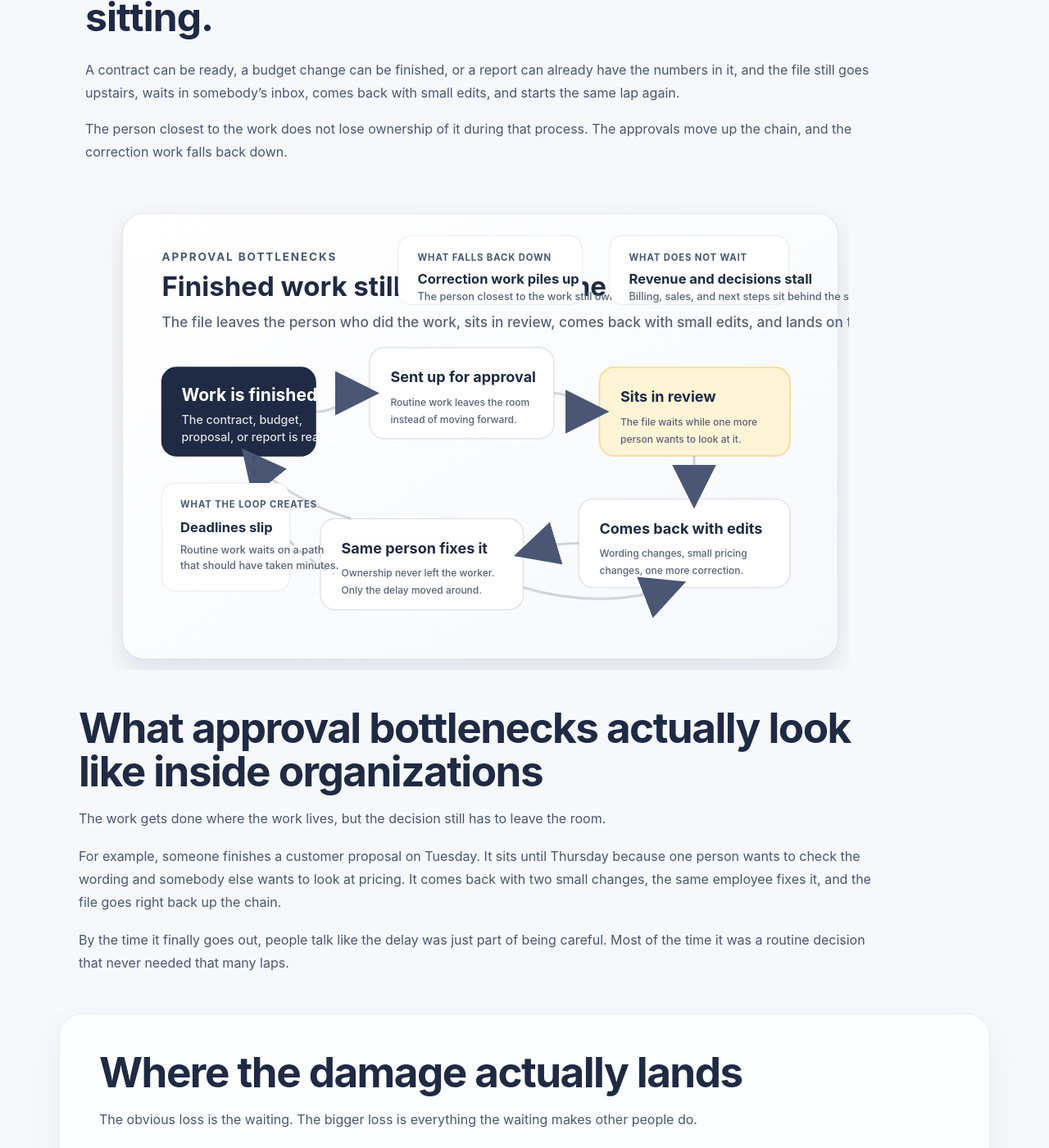
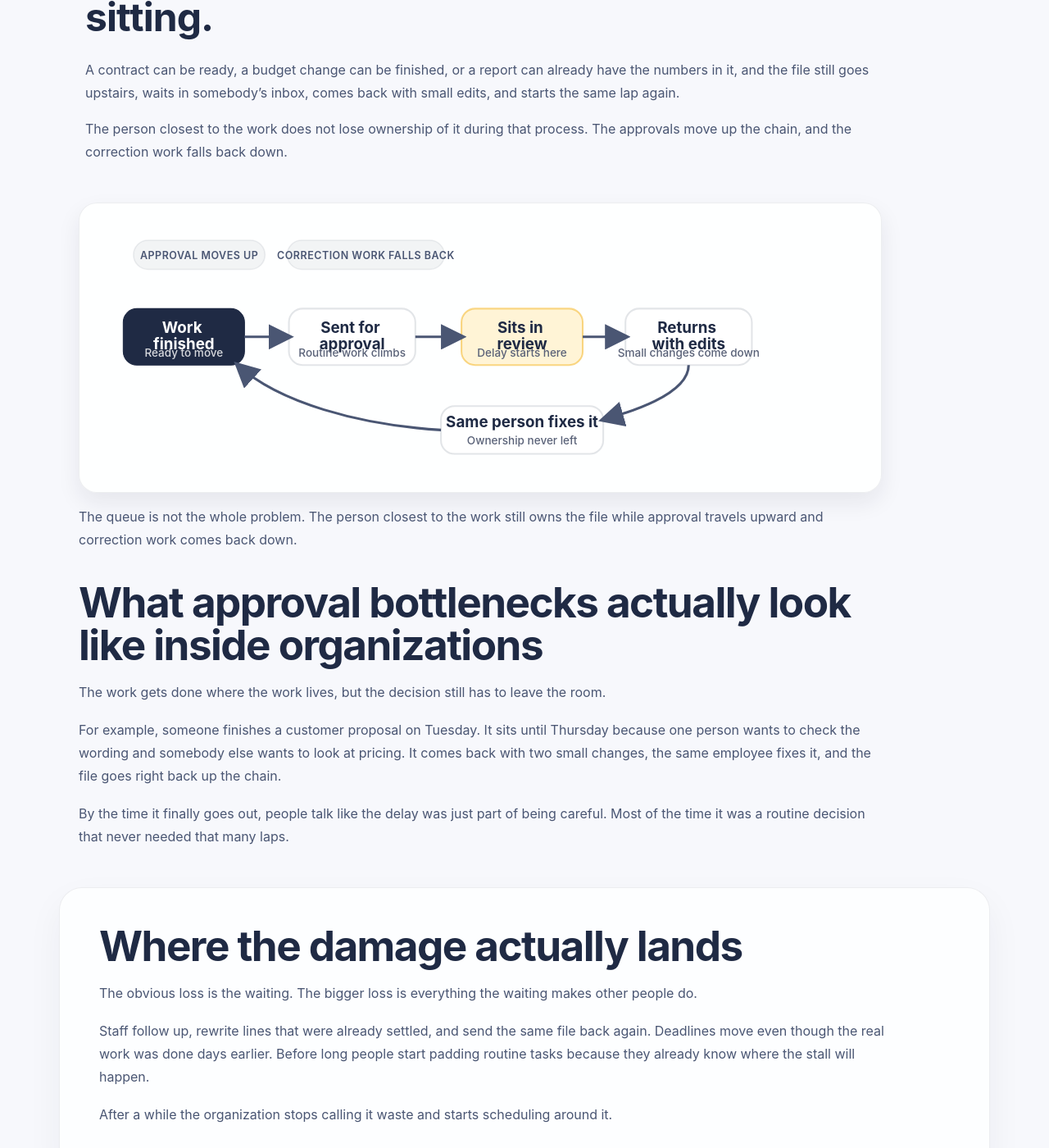
Before and after one commit to efost7873/integratedvaluearchitecture.com, a Jekyll site: the page built from approval-bottlenecks.html, in a window 1280 px wide and 1400 px high, scrolled down 213 px. Shown: the whole window at 82% size. Built offline with Jekyll 4.4.1, drawn with Linux system fonts in a browser that asks for light colours.

Commit message:
Update visual-approval-loop.html

```diff
--- a/_includes/visual-approval-loop.html
+++ b/_includes/visual-approval-loop.html
@@ -1,98 +1,74 @@
-<div class="iva-visual-block iva-visual-block--loop" aria-labelledby="approval-loop-title approval-loop-desc">
-  <figure class="iva-visual-card">
-    <svg viewBox="0 0 1200 760" role="img" aria-labelledby="approval-loop-title approval-loop-desc" xmlns="http://www.w3.org/2000/svg">
-      <title id="approval-loop-title">Approval bottleneck loop</title>
-      <desc id="approval-loop-desc">A diagram showing finished work going up for approval, sitting in review, coming back with edits, and falling back on the same person to fix before the file goes up again.</desc>
+<div class="iva-visual-block" aria-labelledby="approvalLoopTitle approvalLoopDesc">
+  <figure class="iva-visual-frame">
+    <svg viewBox="0 0 900 300" role="img" aria-labelledby="approvalLoopTitle approvalLoopDesc" xmlns="http://www.w3.org/2000/svg">
+      <title id="approvalLoopTitle">Approval bottleneck loop</title>
+      <desc id="approvalLoopDesc">A simple loop showing finished work going up for approval, sitting in review, coming back with edits, and returning to the same person for correction.</desc>
+
       <defs>
-        <linearGradient id="approvalBg" x1="0" y1="0" x2="1" y2="1">
-          <stop offset="0%" stop-color="#ffffff"/>
-          <stop offset="100%" stop-color="#f7f8fc"/>
-        </linearGradient>
-        <filter id="approvalShadow" x="-20%" y="-20%" width="140%" height="160%">
-          <feDropShadow dx="0" dy="18" stdDeviation="22" flood-color="#14203a" flood-opacity="0.10"/>
-        </filter>
-        <marker id="approvalArrow" markerWidth="18" markerHeight="18" refX="14" refY="9" orient="auto">
-          <path d="M0,0 L18,9 L0,18 Z" fill="#4a5673"/>
+        <marker id="ivaArrowHead" markerWidth="10" markerHeight="10" refX="8" refY="5" orient="auto">
+          <path d="M0 0 L10 5 L0 10 Z" fill="#4A5673"></path>
         </marker>
         <style>
-          .frame { fill: url(#approvalBg); stroke: rgba(31,42,68,0.08); stroke-width: 1.5; }
-          .eyebrow { font: 700 18px -apple-system,BlinkMacSystemFont,'Segoe UI',Roboto,Helvetica,Arial,sans-serif; letter-spacing: 0.14em; text-transform: uppercase; fill: #4a5673; }
-          .headline { font: 700 44px -apple-system,BlinkMacSystemFont,'Segoe UI',Roboto,Helvetica,Arial,sans-serif; fill: #1f2a44; }
-          .subcopy { font: 500 23px/1.45 -apple-system,BlinkMacSystemFont,'Segoe UI',Roboto,Helvetica,Arial,sans-serif; fill: #5a6278; }
-          .node { fill: #ffffff; stroke: rgba(31,42,68,0.10); stroke-width: 2; }
-          .node-dark { fill: #1f2a44; stroke: #1f2a44; stroke-width: 2; }
-          .node-accent { fill: #fff4d6; stroke: rgba(242,169,0,0.42); stroke-width: 2; }
-          .node-title { font: 700 28px -apple-system,BlinkMacSystemFont,'Segoe UI',Roboto,Helvetica,Arial,sans-serif; fill: #1f2a44; }
-          .node-title-inverse { font: 700 28px -apple-system,BlinkMacSystemFont,'Segoe UI',Roboto,Helvetica,Arial,sans-serif; fill: #ffffff; }
-          .node-copy { font: 500 19px/1.45 -apple-system,BlinkMacSystemFont,'Segoe UI',Roboto,Helvetica,Arial,sans-serif; fill: #5a6278; }
-          .node-copy-inverse { font: 500 19px/1.45 -apple-system,BlinkMacSystemFont,'Segoe UI',Roboto,Helvetica,Arial,sans-serif; fill: rgba(255,255,255,0.85); }
-          .connector { stroke: #4a5673; stroke-width: 7; fill: none; marker-end: url(#approvalArrow); }
-          .connector-soft { stroke: rgba(31,42,68,0.20); stroke-width: 4; stroke-dasharray: 10 12; fill: none; }
-          .cost-card { fill: #ffffff; stroke: rgba(31,42,68,0.08); stroke-width: 1.5; }
-          .cost-kicker { font: 700 15px -apple-system,BlinkMacSystemFont,'Segoe UI',Roboto,Helvetica,Arial,sans-serif; letter-spacing: 0.08em; text-transform: uppercase; fill: #4a5673; }
-          .cost-title { font: 700 22px -apple-system,BlinkMacSystemFont,'Segoe UI',Roboto,Helvetica,Arial,sans-serif; fill: #1f2a44; }
-          .cost-copy { font: 500 17px/1.45 -apple-system,BlinkMacSystemFont,'Segoe UI',Roboto,Helvetica,Arial,sans-serif; fill: #5a6278; }
+          .iva-step { fill: #ffffff; stroke: rgba(31,42,68,0.12); stroke-width: 2; }
+          .iva-step-dark { fill: #1F2A44; stroke: #1F2A44; }
+          .iva-step-accent { fill: #FFF4D6; stroke: rgba(242,169,0,0.45); stroke-width: 2; }
+          .iva-label { font: 700 18px -apple-system,BlinkMacSystemFont,'Segoe UI',Roboto,Helvetica,Arial,sans-serif; fill: #1F2A44; }
+          .iva-label-dark { font: 700 18px -apple-system,BlinkMacSystemFont,'Segoe UI',Roboto,Helvetica,Arial,sans-serif; fill: #ffffff; }
+          .iva-copy { font: 500 13px -apple-system,BlinkMacSystemFont,'Segoe UI',Roboto,Helvetica,Arial,sans-serif; fill: #5A6278; }
+          .iva-copy-dark { font: 500 13px -apple-system,BlinkMacSystemFont,'Segoe UI',Roboto,Helvetica,Arial,sans-serif; fill: rgba(255,255,255,0.82); }
+          .iva-line { fill: none; stroke: #4A5673; stroke-width: 3; marker-end: url(#ivaArrowHead); }
+          .iva-chip { fill: rgba(31,42,68,0.05); stroke: rgba(31,42,68,0.08); stroke-width: 1.5; }
+          .iva-chip-text { font: 600 12px -apple-system,BlinkMacSystemFont,'Segoe UI',Roboto,Helvetica,Arial,sans-serif; fill: #4A5673; letter-spacing: 0.04em; text-transform: uppercase; }
         </style>
       </defs>
 
-      <rect class="frame" x="18" y="18" width="1164" height="724" rx="34" filter="url(#approvalShadow)"/>
+      <rect x="32" y="104" width="142" height="66" rx="16" class="iva-step-dark"></rect>
+      <text x="103" y="132" text-anchor="middle" class="iva-label-dark">
+        <tspan x="103" dy="0">Work</tspan>
+        <tspan x="103" dy="20">finished</tspan>
+      </text>
+      <text x="103" y="160" text-anchor="middle" class="iva-copy-dark">Ready to move</text>
 
-      <text class="eyebrow" x="82" y="94">Approval bottlenecks</text>
-      <text class="headline" x="82" y="152">Finished work still takes the same slow lap.</text>
-      <text class="subcopy" x="82" y="202">The file leaves the person who did the work, sits in review, comes back with small edits, and lands on the same person to fix before it goes up again.</text>
+      <rect x="226" y="104" width="148" height="66" rx="16" class="iva-step"></rect>
+      <text x="300" y="132" text-anchor="middle" class="iva-label">
+        <tspan x="300" dy="0">Sent for</tspan>
+        <tspan x="300" dy="20">approval</tspan>
+      </text>
+      <text x="300" y="160" text-anchor="middle" class="iva-copy">Routine work climbs</text>
 
-      <rect class="node-dark" x="82" y="268" width="250" height="144" rx="24"/>
-      <text class="node-title-inverse" x="114" y="322">Work is finished</text>
-      <text class="node-copy-inverse" x="114" y="360">The contract, budget,</text>
-      <text class="node-copy-inverse" x="114" y="388">proposal, or report is ready.</text>
+      <rect x="428" y="104" width="142" height="66" rx="16" class="iva-step-accent"></rect>
+      <text x="499" y="132" text-anchor="middle" class="iva-label">
+        <tspan x="499" dy="0">Sits in</tspan>
+        <tspan x="499" dy="20">review</tspan>
+      </text>
+      <text x="499" y="160" text-anchor="middle" class="iva-copy">Delay starts here</text>
 
-      <rect class="node" x="420" y="236" width="300" height="148" rx="24"/>
-      <text class="node-title" x="454" y="292">Sent up for approval</text>
-      <text class="node-copy" x="454" y="330">Routine work leaves the room</text>
-      <text class="node-copy" x="454" y="358">instead of moving forward.</text>
+      <rect x="620" y="104" width="148" height="66" rx="16" class="iva-step"></rect>
+      <text x="694" y="132" text-anchor="middle" class="iva-label">
+        <tspan x="694" dy="0">Returns</tspan>
+        <tspan x="694" dy="20">with edits</tspan>
+      </text>
+      <text x="694" y="160" text-anchor="middle" class="iva-copy">Small changes come down</text>
 
-      <rect class="node-accent" x="794" y="268" width="310" height="144" rx="24"/>
-      <text class="node-title" x="828" y="324">Sits in review</text>
-      <text class="node-copy" x="828" y="362">The file waits while one more</text>
-      <text class="node-copy" x="828" y="390">person wants to look at it.</text>
+      <rect x="404" y="218" width="190" height="56" rx="16" class="iva-step"></rect>
+      <text x="499" y="243" text-anchor="middle" class="iva-label">Same person fixes it</text>
+      <text x="499" y="263" text-anchor="middle" class="iva-copy">Ownership never left</text>
 
-      <rect class="node" x="760" y="482" width="344" height="144" rx="24"/>
-      <text class="node-title" x="794" y="538">Comes back with edits</text>
-      <text class="node-copy" x="794" y="576">Wording changes, small pricing</text>
-      <text class="node-copy" x="794" y="604">changes, one more correction.</text>
+      <path d="M174 137 L226 137" class="iva-line"></path>
+      <path d="M374 137 L428 137" class="iva-line"></path>
+      <path d="M570 137 L620 137" class="iva-line"></path>
+      <path d="M694 170 C694 205, 622 226, 594 234" class="iva-line"></path>
+      <path d="M404 246 C308 240, 214 214, 166 170" class="iva-line"></path>
 
-      <rect class="node" x="340" y="514" width="330" height="148" rx="24"/>
-      <text class="node-title" x="374" y="570">Same person fixes it</text>
-      <text class="node-copy" x="374" y="608">Ownership never left the worker.</text>
-      <text class="node-copy" x="374" y="636">Only the delay moved around.</text>
+      <rect x="44" y="24" width="154" height="34" rx="17" class="iva-chip"></rect>
+      <text x="121" y="46" text-anchor="middle" class="iva-chip-text">approval moves up</text>
 
-      <path class="connector" d="M332 340 C374 340, 384 310, 420 310"/>
-      <path class="connector" d="M720 310 C756 310, 758 340, 794 340"/>
-      <path class="connector" d="M948 412 C948 446, 948 454, 948 482"/>
-      <path class="connector" d="M760 554 C724 554, 710 558, 670 570"/>
-      <path class="connector" d="M390 514 C324 496, 256 454, 222 412"/>
-      <path class="connector-soft" d="M232 412 C226 472, 274 560, 362 604"/>
-      <path class="connector" d="M670 626 C750 650, 842 652, 920 622"/>
-
-      <rect class="cost-card" x="82" y="456" width="208" height="176" rx="22"/>
-      <text class="cost-kicker" x="112" y="496">What the loop creates</text>
-      <text class="cost-title" x="112" y="536">Deadlines slip</text>
-      <text class="cost-copy" x="112" y="570">Routine work waits on a path</text>
-      <text class="cost-copy" x="112" y="596">that should have taken minutes.</text>
-
-      <rect class="cost-card" x="82" y="640" width="312" height="74" rx="20" opacity="0"/>
-
-      <rect class="cost-card" x="438" y="54" width="304" height="110" rx="22" opacity="0"/>
-
-      <rect class="cost-card" x="466" y="54" width="300" height="112" rx="22"/>
-      <text class="cost-kicker" x="498" y="94">What falls back down</text>
-      <text class="cost-title" x="498" y="132">Correction work piles up</text>
-      <text class="cost-copy" x="498" y="158">The person closest to the work still owns every rewrite.</text>
-
-      <rect class="cost-card" x="810" y="54" width="292" height="112" rx="22"/>
-      <text class="cost-kicker" x="842" y="94">What does not wait</text>
-      <text class="cost-title" x="842" y="132">Revenue and decisions stall</text>
-      <text class="cost-copy" x="842" y="158">Billing, sales, and next steps sit behind the same queue.</text>
+      <rect x="224" y="24" width="184" height="34" rx="17" class="iva-chip"></rect>
+      <text x="316" y="46" text-anchor="middle" class="iva-chip-text">correction work falls back</text>
     </svg>
   </figure>
+
+  <p class="iva-visual-note">
+    The queue is not the whole problem. The person closest to the work still owns the file while approval travels upward and correction work comes back down.
+  </p>
 </div>
```
